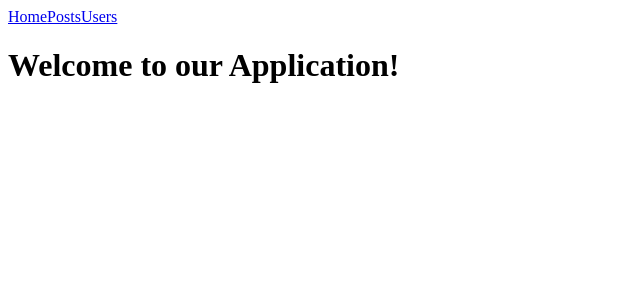
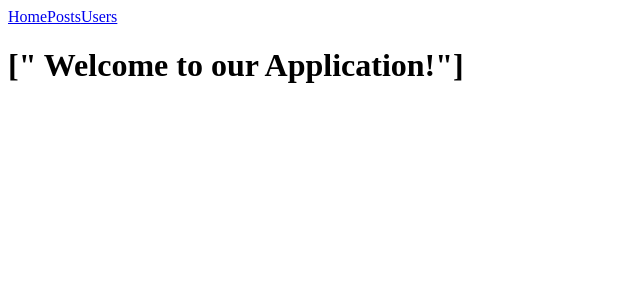
Before and after one commit to Saadia-Nazih/alx-project-0x01-setup, a Next.js app in the folder alx-project-0x01/: page / in a window 1280 px wide. Shown: the top 300 px of the page, without its empty margins (0-640 px from the left). Built offline with nearby package versions, Linux system fonts and the light colour scheme.

Commit message:
new update

```diff
--- a/alx-project-0x01/pages/index.tsx
+++ b/alx-project-0x01/pages/index.tsx
@@ -6,7 +6,7 @@ const Home: React.FC = () => {
     <div>
       <Header />
       <main className="flex justify-center items-center h-screen">
-        <h1 className="text-7xl font-thin">Welcome to our Application!</h1>
+        <h1 className="text-7xl font-thin">[" Welcome to our Application!"]</h1>
       </main>
     </div>
   )
```
